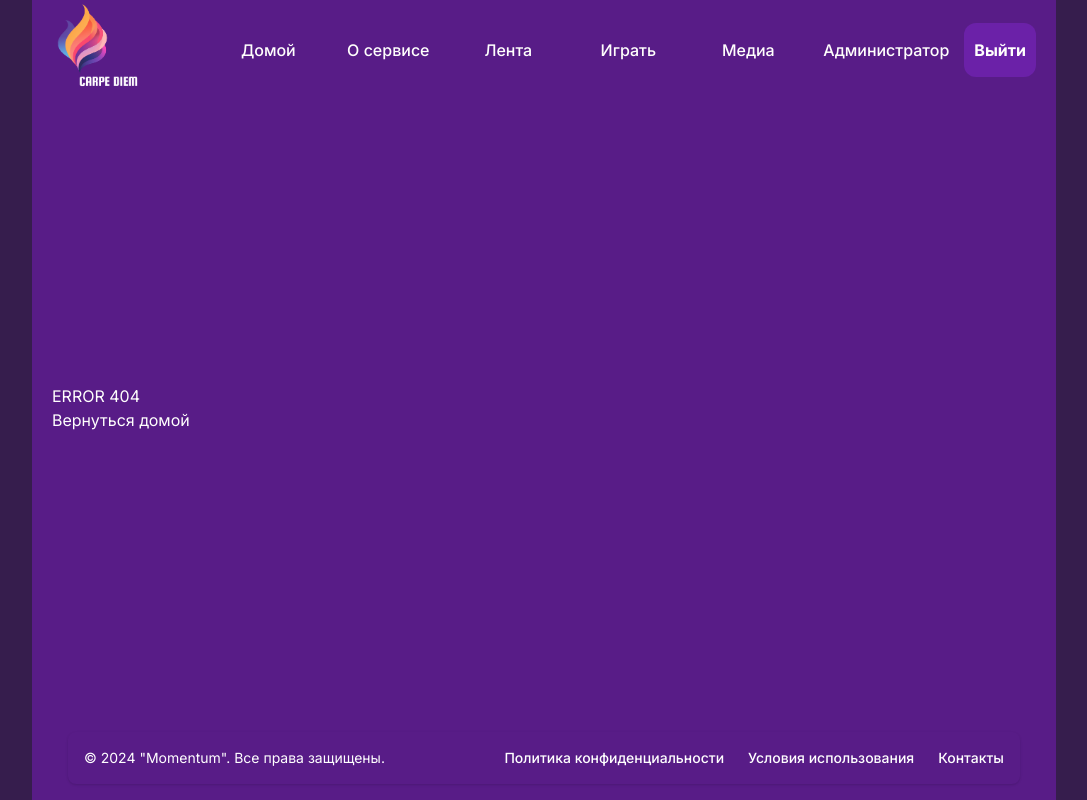
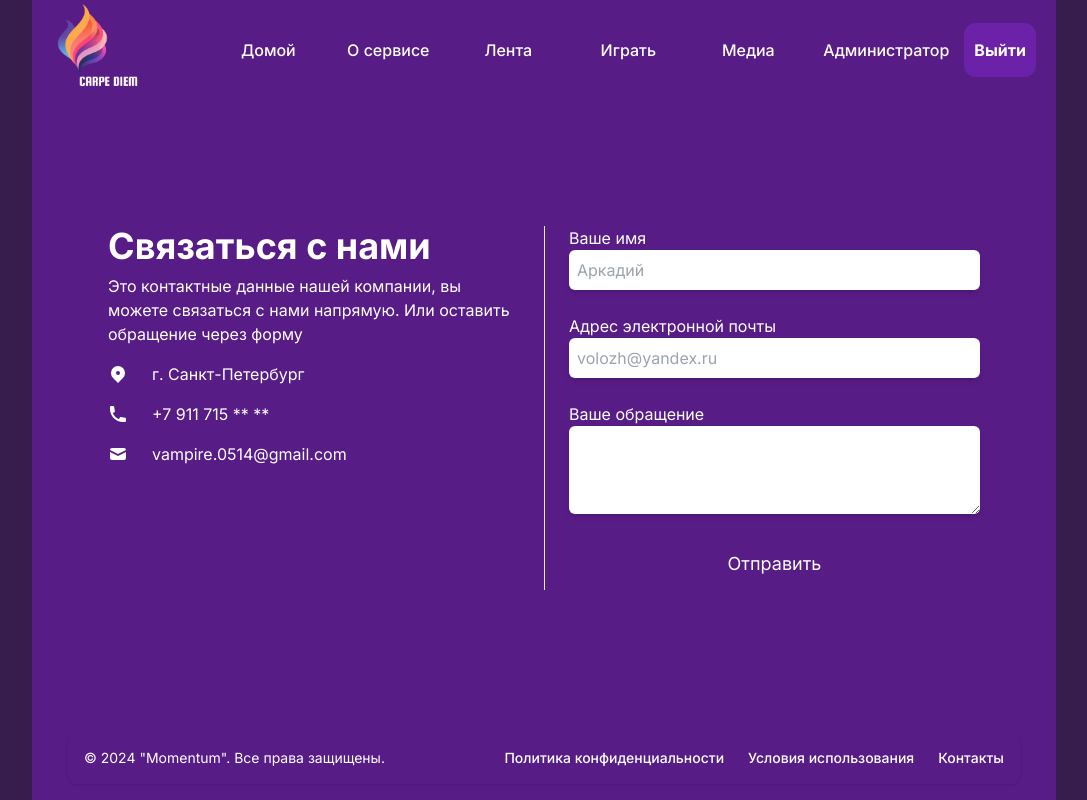
Before and after one commit to carpediem511/personal_account, a Next.js app: page /contacts in a window 1280 px wide. Before the commit this address had no page. Shown: the whole page, without its empty margins (96-1183 px from the left). Built offline with nearby package versions, Linux system fonts and the light colour scheme.

Commit message:
готовы контакты, изменена домстраница и о нас

```diff
--- a/src/app/about/page.jsx
+++ b/src/app/about/page.jsx
@@ -1,7 +1,61 @@
+'use client'
+
+import styles from '@/app/about/styles.module.css'
+import { useState } from 'react';
+
+const slides = [
+	{
+		title: 'Не бойся перемен! Они и есть жизнь!',
+		path: '/bridge.jpg',
+	},
+	{
+		title: 'Создавай жизнь своей мечты!',
+		path: '/carnival.jpg',
+	},
+	{
+		title: 'Всё в своей жизни выбирай по любви!',
+		path: '/cars.jpg',
+	},
+	{
+		title: 'Внутри тебя есть сила. Она ведёт тебя к мечте.',
+		path: '/children.jpg',
+	},
+	{
+		title: 'Будь для себя той любовью и заботой, которую ты так ищешь.',
+		path: '/pineapple.jpg',
+	},
+	{
+		title: 'Путешествуйте! Деньги возвращаются, а время - никогда!..',
+		path: '/took.jpg',
+	},
+]
+
 const AboutPage = () => {
+
+	const [activeSlide, setActiveSlide] = useState(0)
+
+	const handleSlideClick = (index) => {
+		setActiveSlide(index)
+	}
+
 	return (
 		<>
-			<h1>About</h1>
+			<div className="flex flex-col w-full">
+				<h2 className={styles.additionalFont}>Все важные данные, развлечения и возможности под рукой!</h2>
+				<div className={styles.slideContainer}>
+					{slides.map((slide, index) => (
+
+						<div
+							key={index}
+							className={`${styles.slide} ${activeSlide === index ? styles.active : ''}`}
+							onClick={() => handleSlideClick(index)}
+							style={{ backgroundImage: `url(${slide.path})` }}
+						>
+							<h3>{slide.title}</h3>
+						</div>
+					))}
+				</div>
+			</div>
 		</>
 	)
 }
--- /dev/null
+++ b/src/app/contacts/page.jsx
@@ -0,0 +1,56 @@
+const Contacts = () => {
+	return (
+		<>
+			<section className="py-6 dark:bg-gray-100 dark:text-gray-900">
+				<div className="grid max-w-6xl grid-cols-1 px-6 mx-auto lg:px-8 md:grid-cols-2 md:divide-x">
+					<div className="py-6 md:py-0 md:px-6">
+						<h1 className="text-4xl font-bold">Связаться с нами</h1>
+						<p className="pt-2 pb-4">
+							Это контактные данные нашей компании, вы можете связаться с нами напрямую. Или оставить обращение через форму
+						</p>
+						<div className="space-y-4">
+							<p className="flex items-center">
+								<svg xmlns="http://www.w3.org/2000/svg" viewBox="0 0 20 20" fill="currentColor" className="w-5 h-5 mr-2 sm:mr-6">
+									<path fillRule="evenodd" d="M5.05 4.05a7 7 0 119.9 9.9L10 18.9l-4.95-4.95a7 7 0 010-9.9zM10 11a2 2 0 100-4 2 2 0 000 4z" clipRule="evenodd"></path>
+								</svg>
+								<span>г. Санкт-Петербург </span>
+							</p>
+							<p className="flex items-center">
+								<svg xmlns="http://www.w3.org/2000/svg" viewBox="0 0 20 20" fill="currentColor" className="w-5 h-5 mr-2 sm:mr-6">
+									<path d="M2 3a1 1 0 011-1h2.153a1 1 0 01.986.836l.74 4.435a1 1 0 01-.54 1.06l-1.548.773a11.037 11.037 0 006.105 6.105l.774-1.548a1 1 0 011.059-.54l4.435.74a1 1 0 01.836.986V17a1 1 0 01-1 1h-2C7.82 18 2 12.18 2 5V3z"></path>
+								</svg>
+								<span>+7 911 715 ** **</span>
+							</p>
+							<p className="flex items-center">
+								<svg xmlns="http://www.w3.org/2000/svg" viewBox="0 0 20 20" fill="currentColor" className="w-5 h-5 mr-2 sm:mr-6">
+									<path d="M2.003 5.884L10 9.882l7.997-3.998A2 2 0 0016 4H4a2 2 0 00-1.997 1.884z"></path>
+									<path d="M18 8.118l-8 4-8-4V14a2 2 0 002 2h12a2 2 0 002-2V8.118z"></path>
+								</svg>
+								<span>vampire.0514@gmail.com</span>
+							</p>
+						</div>
+					</div>
+					<form noValidate="" className="flex flex-col py-6 space-y-6 md:py-0 md:px-6">
+						<label className="block">
+							<span className="mb-1">Ваше имя</span>
+							<input type="text" placeholder="Аркадий" className="block w-full rounded-md text-gray-700 p-2 shadow-md focus:ring-2 focus:outline-none focus:ring-purple-500" />
+						</label>
+						<label className="block">
+							<span className="mb-1">Адрес электронной почты</span>
+							<input type="email" placeholder="volozh@yandex.ru" className="block w-full rounded-md text-gray-700 p-2 shadow-md focus:ring-2 focus:outline-none focus:ring-purple-500" />
+						</label>
+						<label className="block">
+							<span className="mb-1">Ваше обращение</span>
+							<textarea rows="3" className="block w-full rounded-md text-gray-700 p-2 shadow-md focus:ring-2 focus:outline-none focus:ring-purple-500"></textarea>
+						</label>
+						<button type="button" className="self-center px-8 py-3 text-lg rounded focus:ring hover:ring focus:ring-opacity-75  focus:ring-purple-600 hover:ring-purple-600">
+							Отправить
+						</button>
+					</form>
+				</div>
+			</section>
+		</>
+	)
+}
+
+export default Contacts
--- a/src/app/page.jsx
+++ b/src/app/page.jsx
@@ -1,61 +1,28 @@
-'use client'
-
-import styles from '@/app/styles.module.css'
-import { useState } from 'react';
-
-const slides = [
-	{
-		title: 'Не бойся перемен! Они и есть жизнь!',
-		path: '/bridge.jpg',
-	},
-	{
-		title: 'Создавай жизнь своей мечты!',
-		path: '/carnival.jpg',
-	},
-	{
-		title: 'Всё в своей жизни выбирай по любви!',
-		path: '/cars.jpg',
-	},
-	{
-		title: 'Внутри тебя есть сила. Она ведёт тебя к мечте.',
-		path: '/children.jpg',
-	},
-	{
-		title: 'Будь для себя той любовью и заботой, которую ты так ищешь.',
-		path: '/pineapple.jpg',
-	},
-	{
-		title: 'Путешествуйте! Деньги возвращаются, а время - никогда!..',
-		path: '/took.jpg',
-	},
-]
+import Link from "next/link";
 
 export default function Home() {
 
-	const [activeSlide, setActiveSlide] = useState(0)
-
-	const handleSlideClick = (index) => {
-		setActiveSlide(index)
-	}
-
 	return (
-		<div className="flex flex-col w-full">
-			<h1 className='text-center py-6 text-3xl'>'имя', добро пожаловать в "Momentum" - Ваш цифровой помощник для управления жизнью</h1>
-
-			<h2 className={styles.additionalFont}>Все важные данные, развлечения и возможности под рукой!</h2>
-			<div className={styles.slideContainer}>
-				{slides.map((slide, index) => (
-
-					<div
-						key={index}
-						className={`${styles.slide} ${activeSlide === index ? styles.active : ''}`}
-						onClick={() => handleSlideClick(index)}
-						style={{ backgroundImage: `url(${slide.path})` }}
-					>
-						<h3>{slide.title}</h3>
-					</div>
-				))}
+		<section className="bg-center bg-cover bg-no-repeat bg-[url('/hero.jpg')] bg-gray-500 bg-blend-multiply">
+			<div className="px-4 mx-auto max-w-screen-xl text-center py-24 lg:py-56">
+				<h1 className="mb-4 text-4xl font-extrabold tracking-tight leading-none text-white md:text-5xl lg:text-6xl">
+					'имя', добро пожаловать в "Momentum"
+				</h1>
+				<p className="mb-8 text-lg font-normal text-gray-300 lg:text-xl sm:px-16 lg:px-48">
+					Ваш цифровой помощник для управления жизнью. Управляйте финансами, планируйте дела, делитесь мыслями и наслаждайтесь любимыми развлечениями – все в одном месте.
+				</p>
+				<div className="flex flex-col space-y-4 sm:flex-row sm:justify-center sm:space-y-0">
+					<Link href="#" className="inline-flex justify-center items-center py-3 px-5 text-base font-medium text-center text-white rounded-lg bg-sky-700 hover:bg-sky-800 focus:ring-4 focus:ring-sky-300">
+						Начинаем
+						<svg class="w-3.5 h-3.5 ms-2 rtl:rotate-180" aria-hidden="true" xmlns="http://www.w3.org/2000/svg" fill="none" viewBox="0 0 14 10">
+							<path stroke="currentColor" stroke-linecap="round" stroke-linejoin="round" stroke-width="2" d="M1 5h12m0 0L9 1m4 4L9 9" />
+						</svg>
+					</Link>
+					<Link href="/about" className="inline-flex justify-center hover:text-gray-900 items-center py-3 px-5 sm:ms-4 text-base font-medium text-center text-white rounded-lg border border-white hover:bg-gray-100 focus:ring-4 focus:ring-gray-400">
+						Узнать больше
+					</Link>
+				</div>
 			</div>
-		</div>
+		</section>
 	);
 }
--- a/src/components/footer/Footer.jsx
+++ b/src/components/footer/Footer.jsx
@@ -20,7 +20,7 @@ const Footer = () => {
 							</Link>
 						</li>
 						<li>
-							<Link href="#" className="hover:underline">
+							<Link href="/contacts" className="hover:underline">
 								Контакты
 							</Link>
 						</li>
```
Also changed, not shown: src/app/about/styles.module.css (renamed from src/app/styles.module.css), 1 other file (tests, documents, lock files or other folders).
